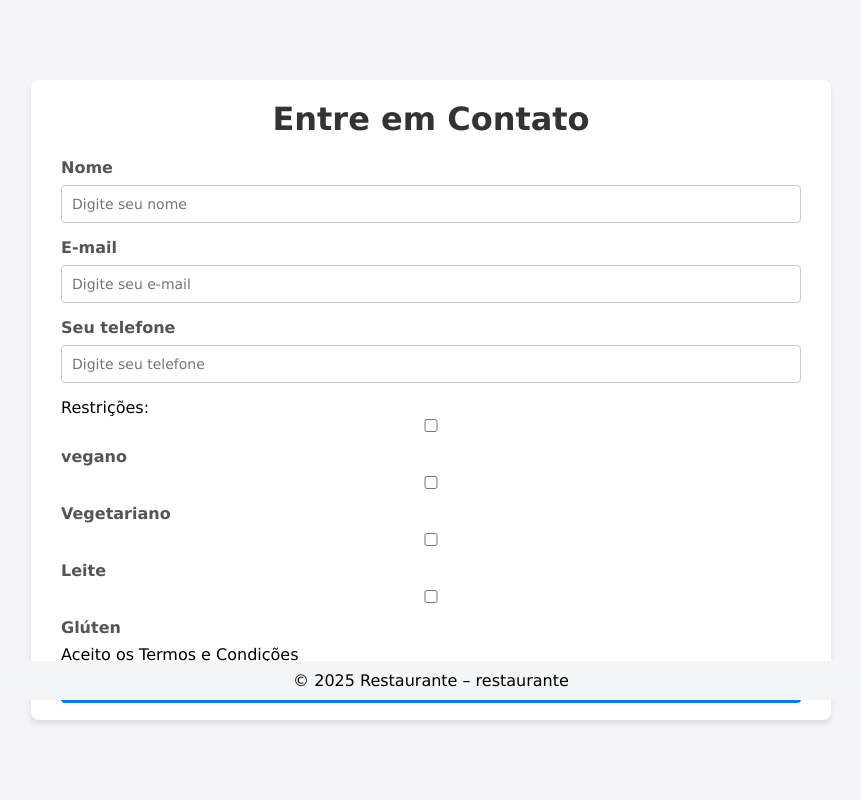
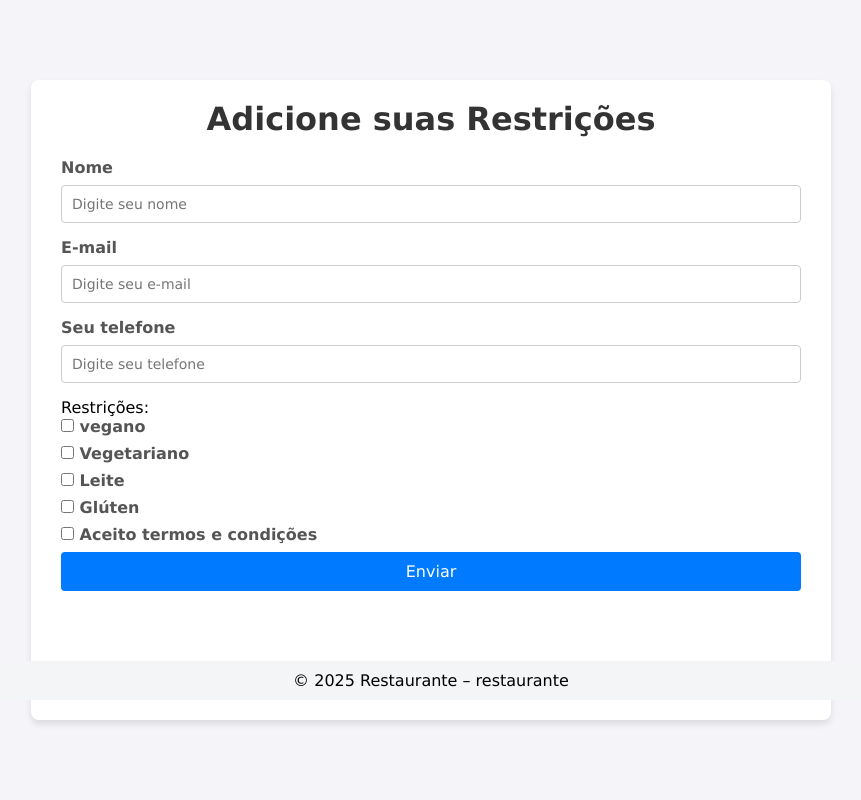
Before and after one commit to arybueno/hackatton-equipe4-outronome, a Flask app: page /formulario in a window 1280 px wide. Shown: the part 100-900 px from the top of the page, without its empty margins (209-1070 px from the left). Run offline with Flask 3, Linux system fonts and the light colour scheme.

Commit message:
form-advance

```diff
--- a/static/assets/css/style.css
+++ b/static/assets/css/style.css
@@ -78,7 +78,7 @@ label {
   font-weight: bold;
 }
 
-input, textarea {
+.input-text, textarea{
   width: 100%;
   padding: 10px;
   margin-bottom: 15px;
@@ -107,3 +107,6 @@ button {
 button:hover {
   background-color: #0056b3;
 }
+.input-text{
+
+}
--- a/templates/formulario.html
+++ b/templates/formulario.html
@@ -6,25 +6,25 @@
 
 <div class="body-form">
     <div class="form-container">
-    <h1>Entre em Contato</h1>
+    <h1>Adicione suas Restrições</h1>
     <form action="/cardapio" method="post">
       <label for="name">Nome</label>
-      <input type="text" id="name" name="name" placeholder="Digite seu nome" required>
+      <input class="input-text" type="text" id="name" name="name" placeholder="Digite seu nome" required>
 
       <label for="email">E-mail</label>
-      <input type="email" id="email" name="email" placeholder="Digite seu e-mail" required>
+      <input class="input-text" type="email" id="email" name="email" placeholder="Digite seu e-mail" required>
 
       <label for="zap">Seu telefone</label>
-      <input type="tel" id="zap" name="zap" placeholder="Digite seu telefone" required>
+      <input class='input-text' type="tel" id="zap" name="zap" placeholder="Digite seu telefone" required>
 
   <div class="container">
     <div class="question">Restrições:</div>
-    <label><input type="checkbox" name="comidas" value="vegano"> vegano</label>
-    <label><input type="checkbox" name="comidas" value="vegetariano"> Vegetariano</label>
-    <label><input type="checkbox" name="comidas" value="leite"> Leite</label>
-    <label><input type="checkbox" name="comidas" value="glúten"> Glúten</label>
+    <label><input class="input" type="checkbox" name="comidas" value="vegano"> vegano</label>
+    <label><input class="input" type="checkbox" name="comidas" value="vegetariano"> Vegetariano</label>
+    <label><input class="input" type="checkbox" name="comidas" value="leite"> Leite</label>
+    <label><input class="input" type="checkbox" name="comidas" value="glúten"> Glúten</label>
   </div>
-    Aceito os Termos e Condições
+    <label><input type="checkbox" name="termos" value="term-vall">  Aceito termos e condições</label>
     </label>
 
       <button type="submit">Enviar</button>
```
